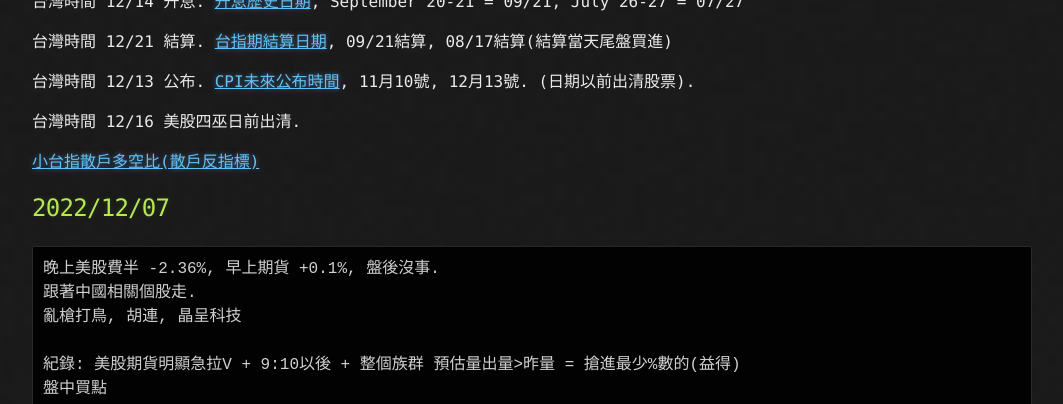
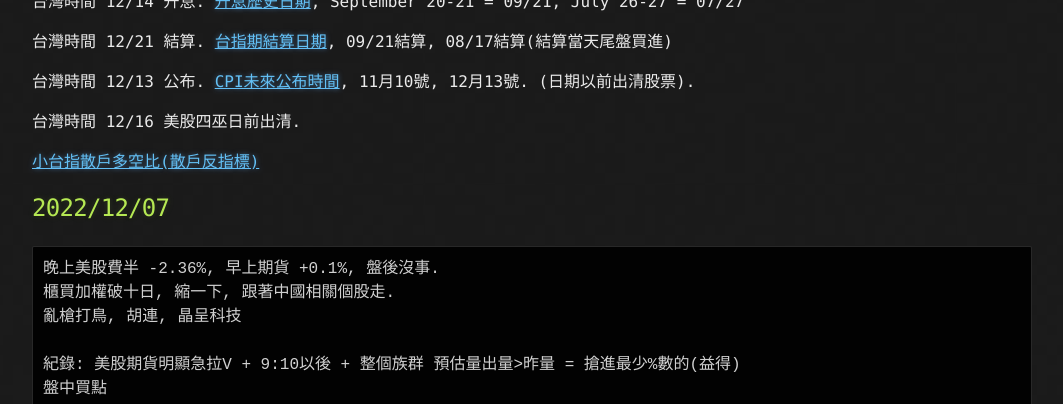
Before and after one commit to lepg5487/Stock_God, a Jekyll site: the page built from index.md, in a window 1280 px wide and 900 px high, scrolled down 348 px, cut to the strip 0-404 px from the top of the window. Shown: the whole strip, without its empty margins (108-1171 px from the left). Built offline with Jekyll 4.4.1, drawn with Linux system fonts in a browser that asks for light colours; our own code applies the rules of GitHub Pages for plain Markdown files.

Commit message:
Update index.md

````diff
--- a/index.md
+++ b/index.md
@@ -19,7 +19,7 @@ layout: testlayouts
 ## 2022/12/07
 ```
 晚上美股費半 -2.36%, 早上期貨 +0.1%, 盤後沒事.
-跟著中國相關個股走.
+櫃買加權破十日, 縮一下, 跟著中國相關個股走.
 亂槍打鳥, 胡連, 晶呈科技
 
 紀錄: 美股期貨明顯急拉V + 9:10以後 + 整個族群 預估量出量>昨量 = 搶進最少%數的(益得)
````
